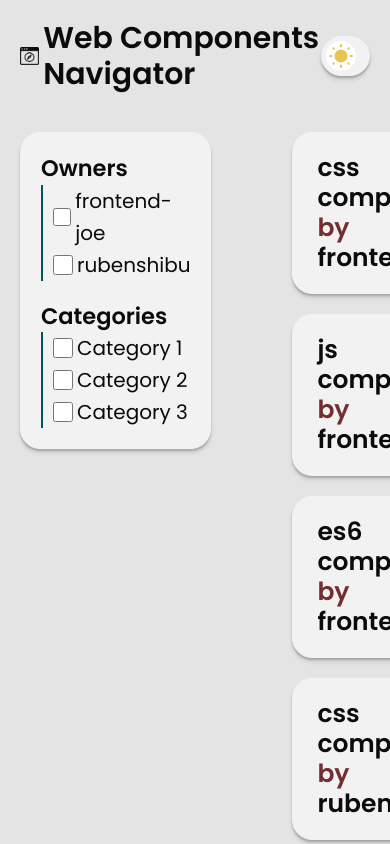
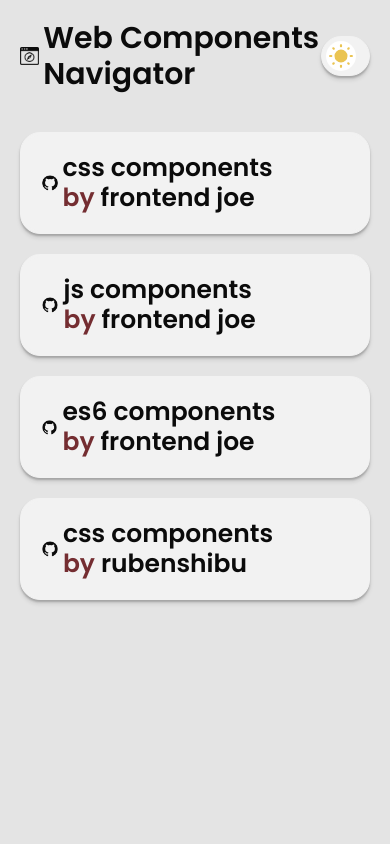
Before and after one commit to Qualyyy/web-components-navigator, a website: page docs/index.html in a window 390 px wide. Drawn offline with Linux system fonts and the light colour scheme.

Commit message:
Add responsive design

```diff
--- a/docs/css/mainstyle.css
+++ b/docs/css/mainstyle.css
@@ -110,8 +110,10 @@ a {
 }
 
 body {
+    margin: 0 auto;
     min-height: 100dvh;
     max-height: 100dvh;
+    max-width: 1920px;
     background: var(--bg-dark);
     display: grid;
     grid-template-rows: auto 1fr;
@@ -219,7 +221,7 @@ main {
     display: flex;
     flex-direction: column;
     gap: 1rem;
-    width: 70%;
+    width: 80%;
     margin: 0 auto;
 }
 
--- /dev/null
+++ b/docs/css/media-queries.css
@@ -0,0 +1,15 @@
+@media only screen and (max-width: 1000px) {
+    #folders {
+        width: 100%;
+    }
+}
+
+@media only screen and (max-width: 1000px) {
+    main {
+        grid-template-columns: 1fr;
+    }
+
+    .sidebar {
+        display: none;
+    }
+}
--- a/docs/index.html
+++ b/docs/index.html
@@ -6,6 +6,7 @@
 	<meta name="viewport" content="width=device-width, initial-scale=1.0">
 	<link href="https://fonts.googleapis.com/css2?family=Poppins:wght@400;500;600&display=swap" rel="stylesheet" />
 	<link rel="stylesheet" type="text/css" href="css/mainstyle.css">
+	<link rel="stylesheet" type="text/css" href="css/media-queries.css">
 	<script defer src="js/index.js"></script>
 	<script defer src="js/theme.js"></script>
 	<script defer src="js/filter.js"></script>
```
